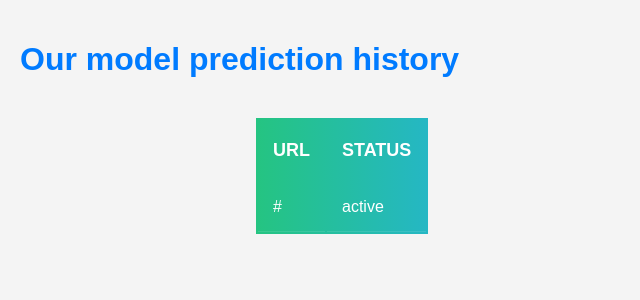
After one commit to nithya333/phishShield, a Flask app: page /view_history in a window 1280 px wide. The commit adds this page. Shown: the top 300 px of the page, without its empty margins (0-640 px from the left). Run offline with Flask 3, Linux system fonts and the light colour scheme; a database or web service that is not in the repository returns one stand-in record (values such as "Sample title").

Commit message:
History MongoDB Integration

```diff
--- a/mlEngine/requirements.txt
+++ b/mlEngine/requirements.txt
@@ -2,3 +2,5 @@ numpy
 pandas
 scikit-learn==1.3.2
 joblib
+pymongo
+flask_session
--- a/server/server.py
+++ b/server/server.py
@@ -1,21 +1,90 @@
-from flask import Flask, jsonify, render_template, request
+from flask import Flask, jsonify, render_template, request, session
 import redis
 import json
 import time
+from pymongo import MongoClient
+from flask_session import Session
 
 server = Flask(__name__)
 redisPort = 6379
 redisClient = redis.Redis("localhost", redisPort)
 
+server.config["SESSION_PERMANENT"] = False
+server.config["SESSION_TYPE"] = "filesystem"
+Session(server)
+
+client = MongoClient("mongodb+srv://nithya3169:6sV97gWqdcKFtAru@cluster0phish.0qs5f.mongodb.net/?retryWrites=true&w=majority&appName=Cluster0Phish")
+data_base = client["test"]
+
+
+def check_blacklist_whitelist(input_url):
+    # TO-DO
+    return -1
+
+def check_in_history(input_url):
+    try:
+        result = -1
+        details = data_base.history.find({"url":input_url})[0]
+        print(details)
+        if details:
+            result = details["status"]
+        return result
+    except:
+        return -1
+
+def add_to_history(url, status):
+    status = (int)(status)
+    data_base.history.insert_one({'url': url, 'status': status})
+
+# Just for testing purpose without redis
+# http://127.0.0.1:5000/add_history?url=https:%2F%2Fwww.youtube.com%2F&status=0 for testing
+@server.route("/add_history", methods=["GET"])
+def add():
+    url = request.args.get('url')
+    status = (int)(request.args.get('status'))
+    data_base.history.insert_one({'url': url, 'status': status})
+    details = data_base.history.find()
+    return render_template("view_history.html",details = details)
+
 @server.route("/", methods=["GET"])
 def home():
+    session.clear()
+    session["ans"] = "unknown"
     return render_template("home.html")
 
-@server.route("/url_detect", methods=["POST"])
+@server.route("/view_history", methods=["GET"])
+def dashboard():
+    details = data_base.history.find()
+    return render_template("view_history.html",details = details)
+
+
+@server.route("/url_detect",methods=["POST"])
 def submitURL():
-    data = request.get_json()
+    data=request.get_json()
     if 'url' not in data:
-        return jsonify({'error': 'no url provided'}), 400
+        return jsonify({'error: no url provided'}),400
+    url=data['url']
+    print(url)
+
+    # Check in blacklist whitelist
+    res1 = check_blacklist_whitelist(url)
+    if (res1 == 1):
+        session["ans"] = "phishing"
+        return jsonify({'url': url, 'prediction': "phishing", 'message': 'Blacklist-Whitelist Detection'})
+    elif (res1 == 0):
+        session["ans"] = "legit"
+        return jsonify({'url': url, 'prediction': "legit", 'message': 'Blacklist-Whitelist Detection'})
+
+    # Check in our history
+    res2 = check_in_history(url)
+    if (res2 == 1):
+        session["ans"] = "phishing"
+        return jsonify({'url': url, 'prediction': "phishing", 'message': 'History Detection'})
+    elif (res2 == 0):
+        session["ans"] = "legit"
+        return jsonify({'url': url, 'prediction': "legit", 'message': 'History Detection'})
+
+    # Predict with ML
     url = {"url": data['url']}
     print(url)
     if redisClient:
@@ -30,6 +99,11 @@ def get_result():
     if not url:
         return jsonify({'error': 'no url provided'}), 400
 
+    if (session["ans"] == "phishing"):
+        return jsonify({'url': url, 'prediction': "phishing"})
+    elif (session["ans"] == "legit"):
+        return jsonify({'url': url, 'prediction': "legit"})
+
     # Retrieve the prediction result from the Redis hash
     prediction = redisClient.hget("url_predictions", url)
     if not prediction:
@@ -38,6 +112,11 @@ def get_result():
     # Optionally delete the result after retrieval
     redisClient.hdel("url_predictions", url)
 
+    if (prediction.decode('utf-8') == "phishing"):
+        add_to_history(url, 1)
+    elif (prediction.decode('utf-8') == "legit"):
+        add_to_history(url, 0)
+
     return jsonify({'url': url, 'prediction': prediction.decode('utf-8')})
 
 if __name__ == "__main__":
--- /dev/null
+++ b/server/templates/view_history.html
@@ -0,0 +1,79 @@
+<!DOCTYPE html>
+
+<html lang="en">
+  <head>
+    <meta charset="UTF-8" />
+    <meta name="viewport" content="width=device-width, initial-scale=1.0" />
+    <style>
+        body {
+            font-family: Arial, sans-serif;
+            background-color: #f4f4f4;
+            margin: 0;
+            padding: 20px;
+            color: #333;
+        }
+
+        h1 {
+            color: #007BFF;
+        }
+
+        table{
+            table-layout: fixed;
+            align-items: center;
+            text-align: center;
+            background: -webkit-linear-gradient(left, #25c481, #25b7c4);
+            background: linear-gradient(to right, #25c481, #25b7c4);
+        }
+        .tbl-header{
+        background-color: rgba(255,255,255,0.3);
+        }
+        .tbl-content{
+        height:300px;
+        overflow-x:auto;
+        margin-top: 0px;
+        border: 1px solid rgba(255,255,255,0.3);
+        }
+        th{
+        padding: 20px 15px;
+        text-align: left;
+        font-weight: 800;
+        font-size: 18px;
+        color: #fff;
+        text-transform: uppercase;
+        }
+        td{
+        padding: 15px;
+        text-align: left;
+        vertical-align:middle;
+        font-weight: 300;
+        font-size: 16px;
+        color: #fff;
+        border-bottom: solid 1px rgba(255,255,255,0.1);
+        }
+
+
+
+    </style>
+    <title>Dashboard</title>
+  </head>
+  <body>
+    <h1>Our model prediction history</h1>
+    <br>
+    <div style="align-items: center; text-align: center; left:20%; position: absolute;">
+        <table>
+            <tr>
+                <th>URL</th>
+                <th>Status</th>
+            </tr>
+            {% for record in details %}
+            <tr>
+              <!-- student_details is a list of one dictionery element -->
+              <td>{{record.url}}</td>
+              <td>{{record.status}}</td>
+            </tr>
+            {% endfor %}
+        </table>
+
+    </div>
+  </body>
+</html>
```
Also changed, not shown: sample_history.json (added, +18 -0 lines), server/templates/home.html (+15 -5 lines), 2 other files.
